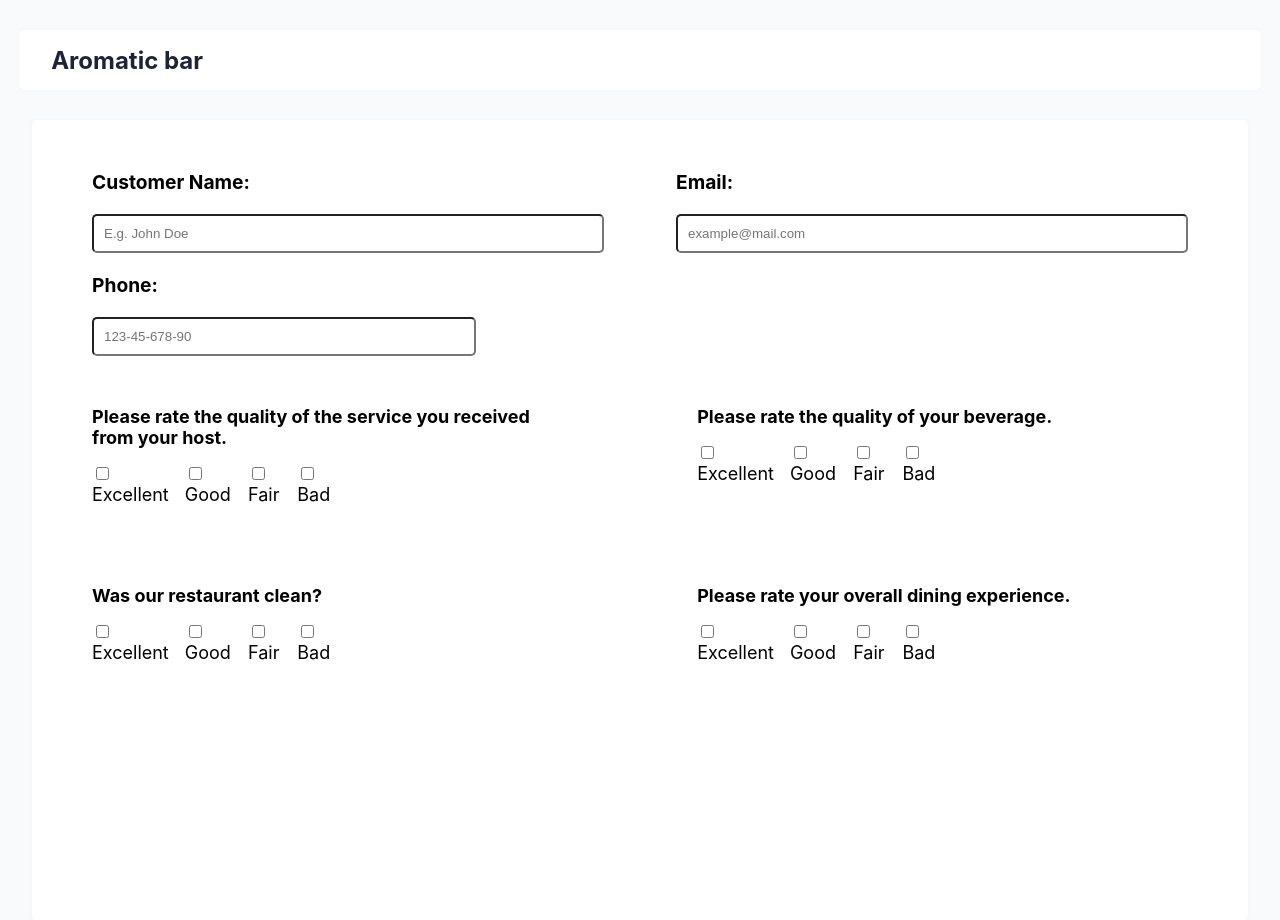
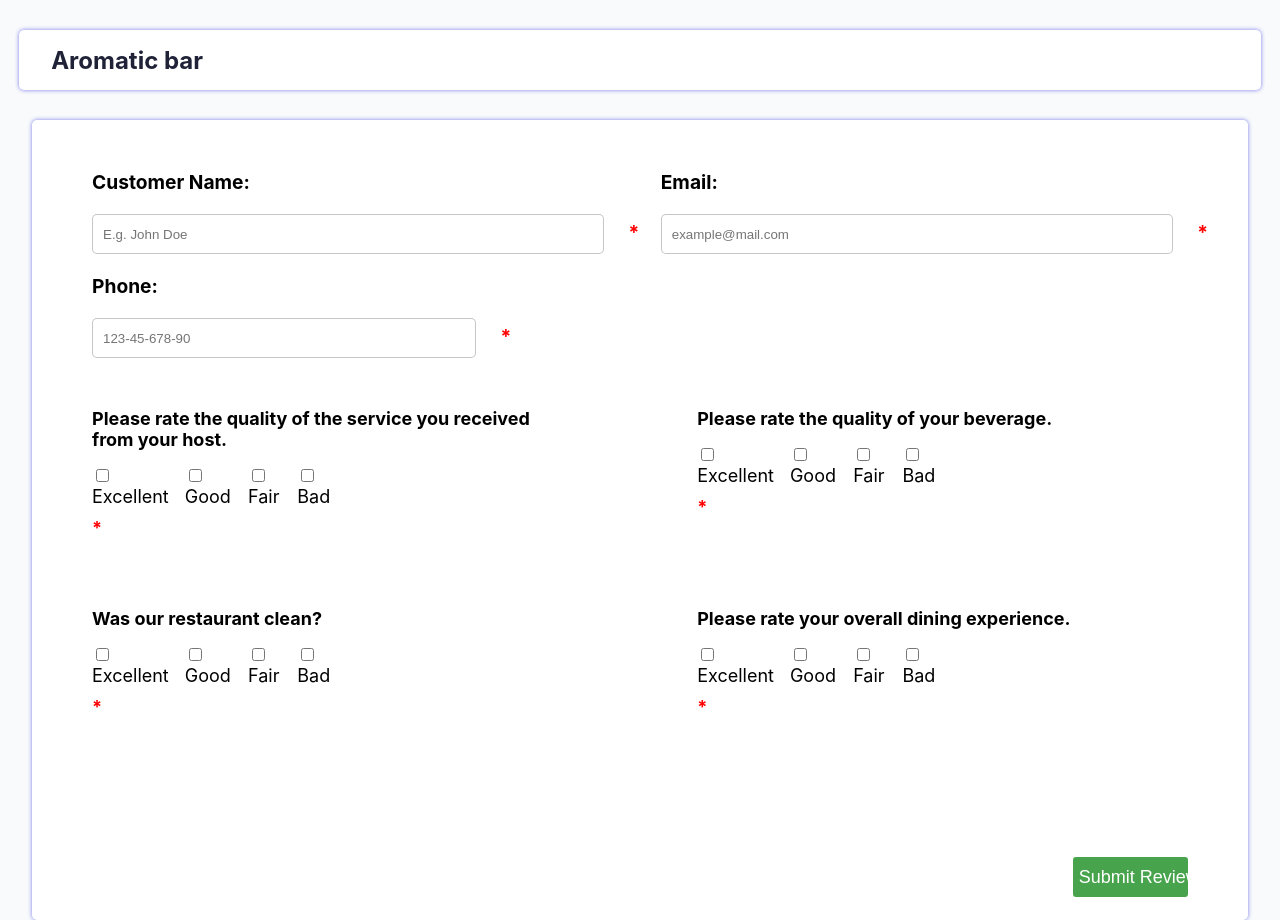
Before and after one commit to skar07/React_F-G_Sanskar, a Next.js app: page / in a window 1280 px wide. Built offline with nearby package versions, Linux system fonts and the light colour scheme.

Commit message:
refactor: Change Form component structure/styling

```diff
--- a/components/Form.tsx
+++ b/components/Form.jsx
@@ -1,21 +1,22 @@
 import React from 'react'
 import styles from '../styles/Form.module.css'
+import ContainerStyle from '../styles/FormContainer.module.css'
 
 export const Form = () => {
       return (
-            <form>
+            <form action='../pages/table' method='post' className={ContainerStyle.formContainer}>
                   <div className={styles.customerInfo}>
                         <label className={styles.label}>
                               Customer Name: <br />
-                              <input id={styles.customerName} type='text' name='name' placeholder='E.g. John Doe' />
+                              <input id={styles.customerText} type='text' name='name' placeholder='E.g. John Doe' required />
                         </label>
                         <label className={styles.label}>
                               Email: <br />
-                              <input id={styles.customerEmail} type='email' name='email' placeholder='example@mail.com' />
+                              <input id={styles.customerText} type='email' name='email' placeholder='example@mail.com' required />
                         </label>
                         <label className={styles.label}>
                               Phone: <br />
-                              <input id={styles.customerPhone} type='tel' name='phone' placeholder='123-45-678-90' pattern='[0-9]{3}-[0-9]{2}-[0-9]{3}-[0-9]{2}' />
+                              <input id={styles.customerPhone} type='tel' name='phone' placeholder='123-45-678-90' pattern='[0-9]{3}-[0-9]{2}-[0-9]{3}-[0-9]{2}' required />
                         </label>
                   </div>
                   <div className={styles.feedback}>
@@ -23,7 +24,7 @@ export const Form = () => {
                               Please rate the quality of the service you received from your host.
                               <div className={styles.questionsRatings}>
                                     <label>
-                                          <input type='checkbox' />
+                                          <input type='checkbox' className={styles.checkboxStyle} />
                                           Excellent
                                     </label>
                                     <label>
@@ -104,6 +105,7 @@ export const Form = () => {
                               </div>
                         </div>
                   </div>
+                        <input type='submit' value='Submit Review' id={styles.submit} />
             </form>
       )
 }
--- a/package.json
+++ b/package.json
@@ -11,7 +11,8 @@
   "dependencies": {
     "next": "12.3.1",
     "react": "18.2.0",
-    "react-dom": "18.2.0"
+    "react-dom": "18.2.0",
+    "remixicon": "^2.5.0"
   },
   "devDependencies": {
     "eslint": "8.25.0",
--- a/pages/index.js
+++ b/pages/index.js
@@ -1,6 +1,7 @@
-import Head from 'next/head'
-import styles from '../styles/FormContainer.module.css'
-import { Form } from '../components/Form'
+import Head from 'next/head';
+import styles from '../styles/FormContainer.module.css';
+
+import { Form } from '../components/Form';
 
 
 export default function Home() {
@@ -13,7 +14,7 @@ export default function Home() {
                         <div className={styles.headerContainer}>
                               <h2 className={styles.header}>Aromatic bar</h2>
                         </div>
-                        <section className={styles.formContainer}>
+                        <section >
                               <Form />
                         </section>
                   </div>
--- a/styles/Form.module.css
+++ b/styles/Form.module.css
@@ -12,26 +12,28 @@
       font-weight: bolder;
 }
 
-#customerName {
+.label:after {
+      content: " *";
+      color: red;
+}
+
+#customerText {
       margin: 20px 20px 20px 0;
       border-radius: 5px;
       width: 40vw;
+      height: 5vh;
       padding: 10px 0 10px 10px;
+      border: 0.75px solid #8D8D8D80;
 
-}
-
-#customerEmail {
-      margin: 20px 20px 20px 0;
-      border-radius: 5px;
-      width: 40vw;
-      padding: 10px 0 10px 10px;
 }
 
 #customerPhone {
       margin: 20px 20px 20px 0;
       border-radius: 5px;
       width: 30vw;
+      height: 5vh;
       padding: 10px 0 10px 10px;
+      border: 0.75px solid #8D8D8D80;
 }
 
 .feedback {
@@ -52,6 +54,11 @@
       font-weight: bolder;
 }
 
+.questions:after {
+      content: " *";
+      color: red;
+}
+
 .questionsRatings {
       display: flex;
       justify-content: space-between;
@@ -59,3 +66,23 @@
       margin: 15px 10px 10px 0;
       font-weight: normal;
 }
+
+#submit {
+      width: 9vw;
+      height: 5vh;
+      background: #48A44C;
+      border-radius: 3px;
+      opacity: 1;
+      color: white;
+      border: none;
+      text-align: center;
+      right: 7.2%;
+      position: absolute;
+      font-size: large;
+      margin-top: 100px;
+}
+
+#submit:hover{
+      background: #358539;
+      cursor:pointer
+}
--- a/styles/FormContainer.module.css
+++ b/styles/FormContainer.module.css
@@ -16,7 +16,7 @@
       margin-top: 30px;
       text-align: left;
       background: #FFFFFF;
-      box-shadow: 0px 0px 4px #F1F3F4;
+      box-shadow: 0px 0px 4px rgb(123, 123, 233);
       border-radius: 5px;
       opacity: 1;
 }
@@ -42,7 +42,7 @@
       margin-top: 30px;
       text-align: left;
       background: #FFFFFF;
-      box-shadow: 0px 0px 4px #F1F3F4;
+      box-shadow: 0px 0px 4px rgb(123, 123, 233);
       border-radius: 5px;
       opacity: 1;
 }
```
Also changed, not shown: 1 other file (tests, documents, lock files or other folders).
